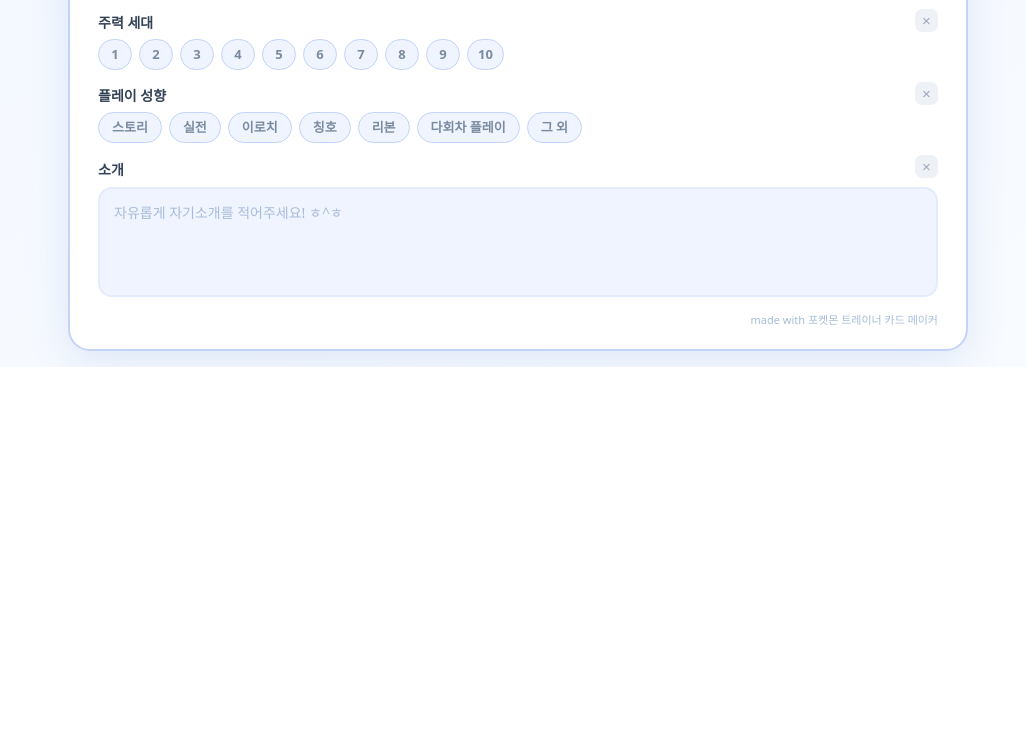
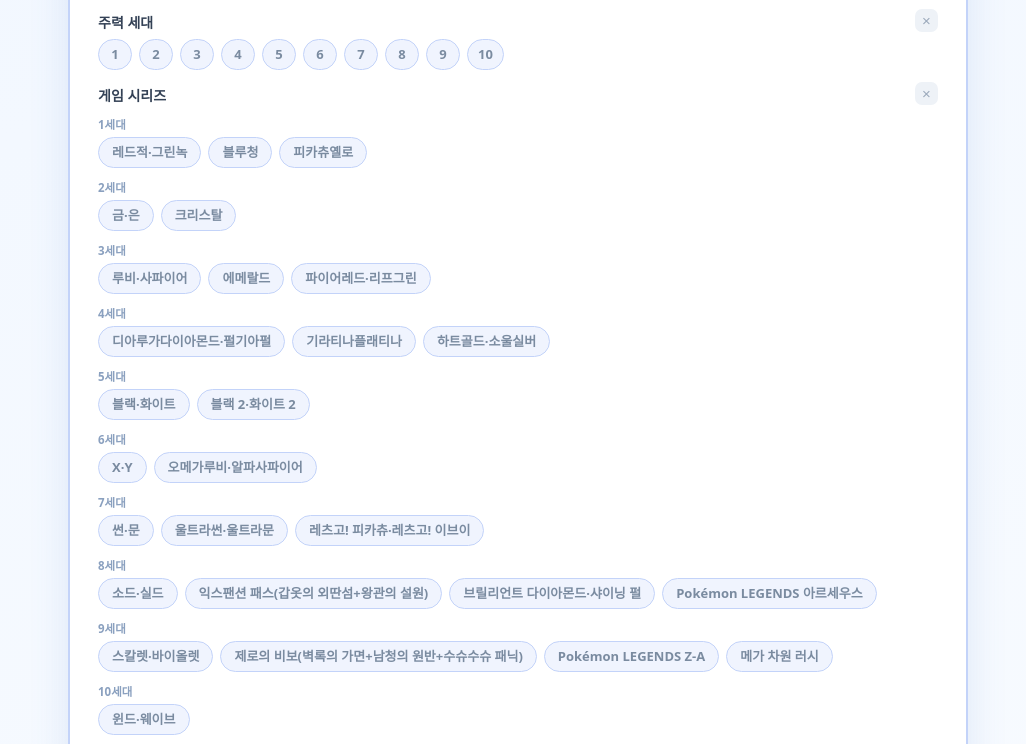
Before and after one commit to koregaseigi/oshi-poke-kr, a plain HTML site: page card/index.html in a window 1280 px wide. Shown: the part 1116-1860 px from the top of the page, without its empty margins (122-1148 px from the left). Before the commit the page ends 1483 px from the top, so only its background shows below. Drawn offline with Linux system fonts and the light colour scheme; a web font is replaced by a local one.

Commit message:
Add 게임 시리즈 section (games by generation)

```diff
--- a/card/index.html
+++ b/card/index.html
@@ -95,6 +95,7 @@
   .chip.no{background:#fdeaea;border-color:#f3b6b6;color:#c53030}
   .chip.no:before{content:'\2715 '}
   .gens .chip{min-width:34px;padding:8px 10px}
+  .genlab{font-weight:800;color:#8aa0bf;font-size:11.5px;margin:11px 0 5px}
   .leg{font-size:11px;font-weight:600;color:#a7bcd8;margin-left:6px}
   .sec,.intro{position:relative}
   .sec-x{position:absolute;top:-3px;right:0;width:23px;height:23px;border:none;background:#eef2f7;border-radius:7px;
@@ -221,6 +222,49 @@
       <div class="chips" data-mode="multi">
         <span class="chip">1</span><span class="chip">2</span><span class="chip">3</span><span class="chip">4</span><span class="chip">5</span>
         <span class="chip">6</span><span class="chip">7</span><span class="chip">8</span><span class="chip">9</span><span class="chip">10</span>
+      </div>
+    </div>
+
+    <div class="sec"><span class="lab">게임 시리즈</span>
+      <div class="genlab">1세대</div>
+      <div class="chips" data-mode="multi">
+        <span class="chip">레드적·그린녹</span><span class="chip">블루청</span><span class="chip">피카츄옐로</span>
+      </div>
+      <div class="genlab">2세대</div>
+      <div class="chips" data-mode="multi">
+        <span class="chip">금·은</span><span class="chip">크리스탈</span>
+      </div>
+      <div class="genlab">3세대</div>
+      <div class="chips" data-mode="multi">
+        <span class="chip">루비·사파이어</span><span class="chip">에메랄드</span><span class="chip">파이어레드·리프그린</span>
+      </div>
+      <div class="genlab">4세대</div>
+      <div class="chips" data-mode="multi">
+        <span class="chip">디아루가다이아몬드·펄기아펄</span><span class="chip">기라티나플래티나</span><span class="chip">하트골드·소울실버</span>
+      </div>
+      <div class="genlab">5세대</div>
+      <div class="chips" data-mode="multi">
+        <span class="chip">블랙·화이트</span><span class="chip">블랙 2·화이트 2</span>
+      </div>
+      <div class="genlab">6세대</div>
+      <div class="chips" data-mode="multi">
+        <span class="chip">X·Y</span><span class="chip">오메가루비·알파사파이어</span>
+      </div>
+      <div class="genlab">7세대</div>
+      <div class="chips" data-mode="multi">
+        <span class="chip">썬·문</span><span class="chip">울트라썬·울트라문</span><span class="chip">레츠고! 피카츄·레츠고! 이브이</span>
+      </div>
+      <div class="genlab">8세대</div>
+      <div class="chips" data-mode="multi">
+        <span class="chip">소드·실드</span><span class="chip">익스팬션 패스(갑옷의 외딴섬+왕관의 설원)</span><span class="chip">브릴리언트 다이아몬드·샤이닝 펄</span><span class="chip">Pokémon LEGENDS 아르세우스</span>
+      </div>
+      <div class="genlab">9세대</div>
+      <div class="chips" data-mode="multi">
+        <span class="chip">스칼렛·바이올렛</span><span class="chip">제로의 비보(벽록의 가면+남청의 원반+수슈수슈 패닉)</span><span class="chip">Pokémon LEGENDS Z-A</span><span class="chip">메가 차원 러시</span>
+      </div>
+      <div class="genlab">10세대</div>
+      <div class="chips" data-mode="multi">
+        <span class="chip">윈드·웨이브</span>
       </div>
     </div>
 
```
